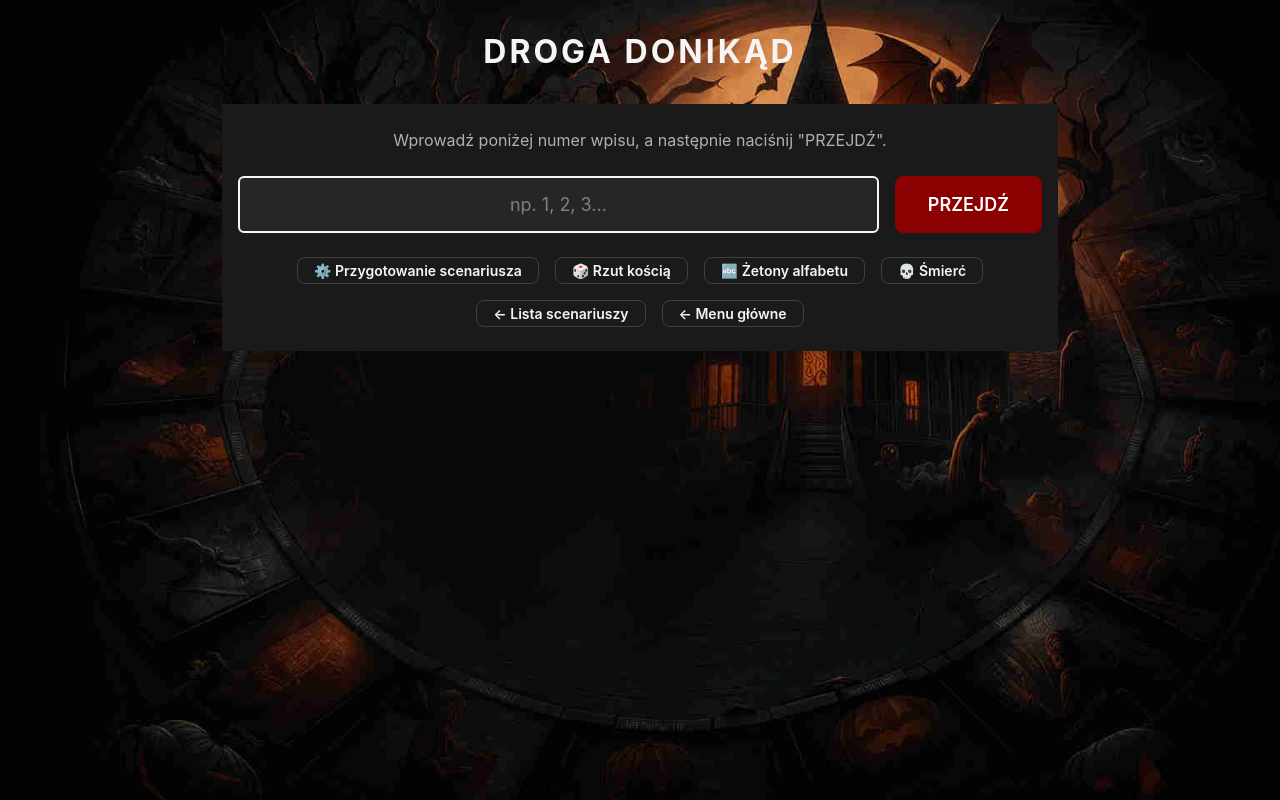
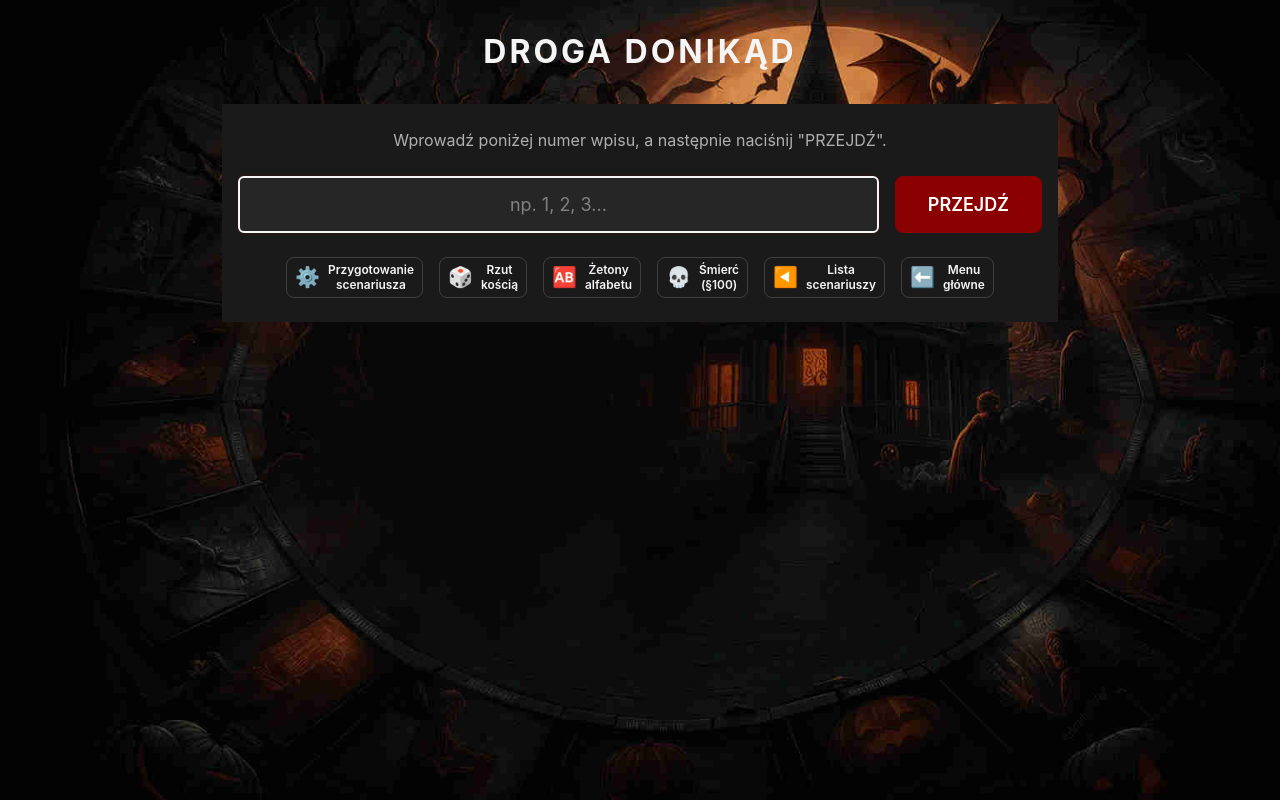
Before and after one commit to lukmarcus/horror-stories, a React (Vite) app: page /#/game/droga-donikad in a window 1280 px wide. Built offline with nearby package versions, Linux system fonts and the light colour scheme.

Commit message:
style: two-line icon+text layout for game option buttons

```diff
--- a/src/components/ui/BackToMenu.tsx
+++ b/src/components/ui/BackToMenu.tsx
@@ -6,7 +6,11 @@ export const BackToMenu: React.FC = () => {
   return (
     <Link to="/" aria-label="Wróć do menu głównego">
       <Button variant="secondary" size="sm">
-        ← Menu główne
+        <span className="game__option-icon">⬅️</span>
+        <span className="game__option-text">
+          <span>Menu</span>
+          <span>główne</span>
+        </span>
       </Button>
     </Link>
   );
--- a/src/pages/Game.tsx
+++ b/src/pages/Game.tsx
@@ -334,32 +334,52 @@ export const Game: React.FC = () => {
                         size="sm"
                         onClick={() => game.toggleSetup()}
                       >
-                        ⚙️ Przygotowanie scenariusza
+                        <span className="game__option-icon">⚙️</span>
+                        <span className="game__option-text">
+                          <span>Przygotowanie</span>
+                          <span>scenariusza</span>
+                        </span>
                       </Button>
                       <Button
                         variant="secondary"
                         size="sm"
                         onClick={() => game.toggleDiceView()}
                       >
-                        🎲 Rzut kością
+                        <span className="game__option-icon">🎲</span>
+                        <span className="game__option-text">
+                          <span>Rzut</span>
+                          <span>kością</span>
+                        </span>
                       </Button>
                       <Button
                         variant="secondary"
                         size="sm"
                         onClick={() => game.toggleAlphabetView()}
                       >
-                        🔤 Żetony alfabetu
+                        <span className="game__option-icon">🆎</span>
+                        <span className="game__option-text">
+                          <span>Żetony</span>
+                          <span>alfabetu</span>
+                        </span>
                       </Button>
                       <Button
                         variant="secondary"
                         size="sm"
                         onClick={() => game.toggleDeathView()}
                       >
-                        💀 Śmierć
+                        <span className="game__option-icon">💀</span>
+                        <span className="game__option-text">
+                          <span>Śmierć</span>
+                          <span>(§100)</span>
+                        </span>
                       </Button>
                       <Link to="/scenarios" className="game__option-link">
                         <Button variant="secondary" size="sm">
-                          ← Lista scenariuszy
+                          <span className="game__option-icon">◀️</span>
+                          <span className="game__option-text">
+                            <span>Lista</span>
+                            <span>scenariuszy</span>
+                          </span>
                         </Button>
                       </Link>
                       <BackToMenu />
--- a/src/styles/pages/game.css
+++ b/src/styles/pages/game.css
@@ -227,6 +227,32 @@ fieldset {
   padding: var(--spacing-lg) 0;
 }
 
+/* Two-line icon+text layout for option buttons */
+.game__options .button {
+  white-space: normal;
+  gap: var(--spacing-sm);
+  align-items: center;
+  padding-left: var(--spacing-sm);
+  padding-right: var(--spacing-sm);
+}
+
+.game__options .game__option-icon {
+  font-size: 1.25rem;
+  line-height: 1;
+  flex-shrink: 0;
+}
+
+.game__options .game__option-text {
+  display: flex;
+  flex-direction: column;
+  line-height: 1.3;
+  font-size: 0.85em;
+  min-height: 2.6em;
+  justify-content: center;
+  align-items: center;
+  text-align: center;
+}
+
 .game__option-btn {
   font-size: var(--font-size-sm);
 }
```
